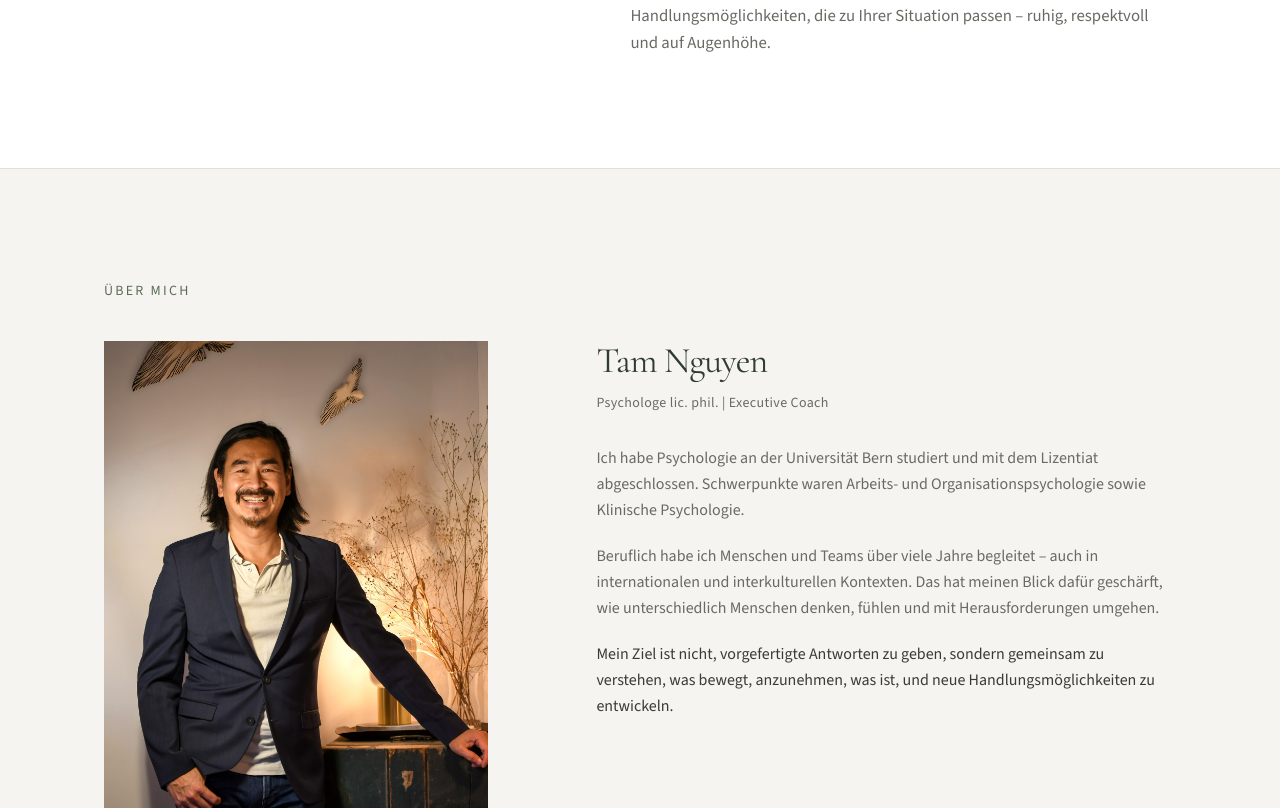
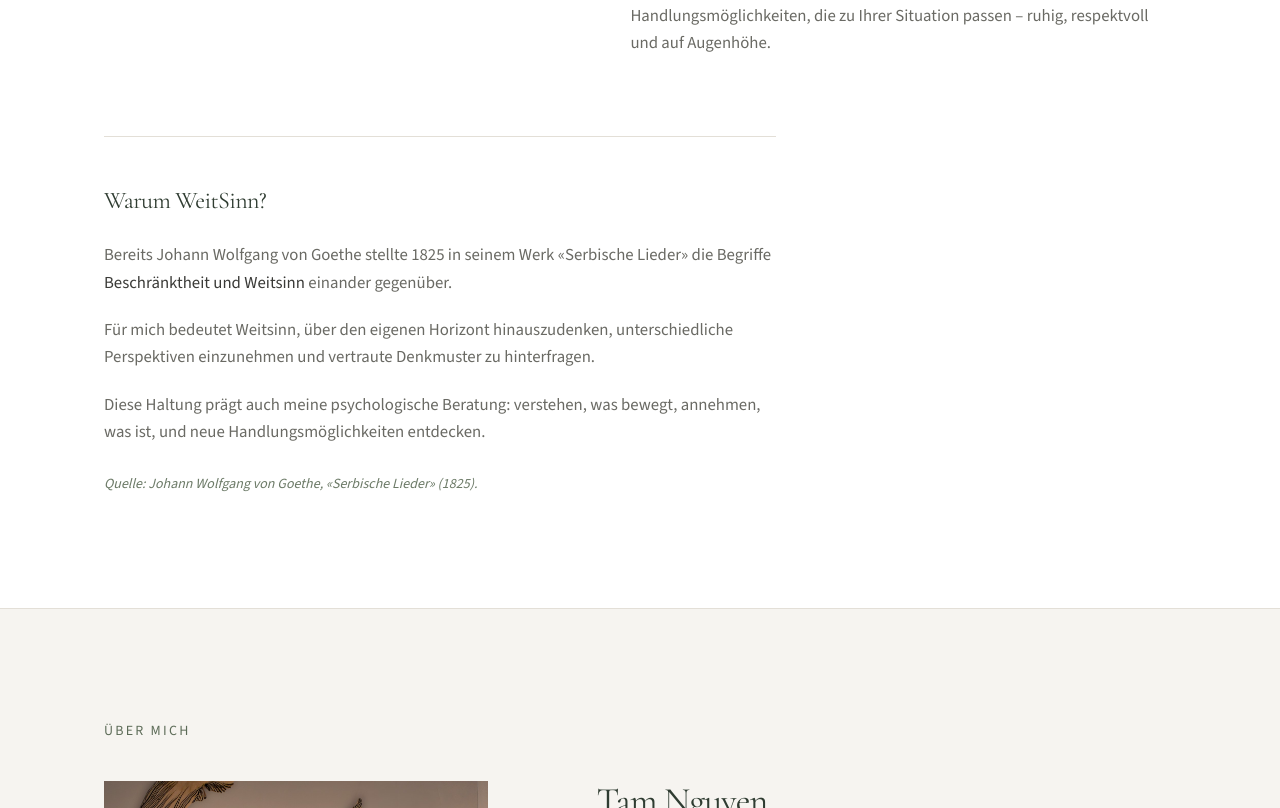
Before and after one commit to Cdinetam/WeitSinn.ch, a Next.js app: page / in a window 1280 px wide. Shown: the part 2421-3229 px from the top of the page. Built offline with nearby package versions, Linux system fonts and the light colour scheme.

Commit message:
Add Warum WeitSinn subsection under Mein Ansatz
Explain the Goethe reference to Weitsinn with quiet typography and a
subtle source footnote beneath the existing approach copy.

Co-authored-by: Cdinetam <Cdinetam@users.noreply.github.com>

```diff
--- a/src/components/Ansatz.tsx
+++ b/src/components/Ansatz.tsx
@@ -1,7 +1,8 @@
 export function Ansatz() {
   return (
     <section id="ansatz" className="scroll-mt-24">
-      <div className="mx-auto grid max-w-6xl gap-12 px-5 py-20 sm:px-8 sm:py-28 lg:grid-cols-[0.9fr_1.1fr] lg:gap-20 lg:px-10">
+      <div className="mx-auto max-w-6xl px-5 py-20 sm:px-8 sm:py-28 lg:px-10">
+        <div className="grid gap-12 lg:grid-cols-[0.9fr_1.1fr] lg:gap-20">
           <div>
             <p className="mb-4 text-sm tracking-[0.16em] text-sage-deep uppercase">
               Mein Ansatz
@@ -26,6 +27,36 @@ export function Ansatz() {
             </p>
           </div>
         </div>
+
+        <div className="mt-16 max-w-2xl border-t border-line pt-12 lg:mt-20">
+          <h3 className="font-serif text-2xl tracking-tight text-green">
+            Warum WeitSinn?
+          </h3>
+          <div className="mt-6 space-y-5 text-[1.05rem] leading-relaxed text-foreground-muted">
+            <p>
+              Bereits Johann Wolfgang von Goethe stellte 1825 in seinem Werk
+              «Serbische Lieder» die Begriffe{" "}
+              <span className="font-medium text-foreground">
+                Beschränktheit und Weitsinn
+              </span>{" "}
+              einander gegenüber.
+            </p>
+            <p>
+              Für mich bedeutet Weitsinn, über den eigenen Horizont
+              hinauszudenken, unterschiedliche Perspektiven einzunehmen und
+              vertraute Denkmuster zu hinterfragen.
+            </p>
+            <p>
+              Diese Haltung prägt auch meine psychologische Beratung: verstehen,
+              was bewegt, annehmen, was ist, und neue Handlungsmöglichkeiten
+              entdecken.
+            </p>
+            <p className="pt-2 text-sm italic leading-relaxed text-sage-deep/90">
+              Quelle: Johann Wolfgang von Goethe, «Serbische Lieder» (1825).
+            </p>
+          </div>
+        </div>
+      </div>
     </section>
   );
 }
```
Lines whose indentation alone changed are shown as unchanged.
